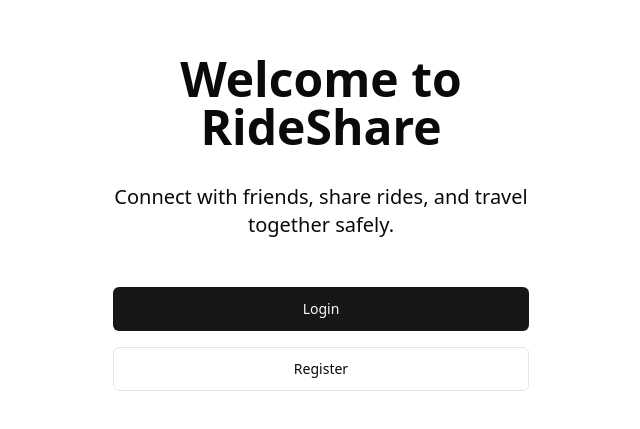
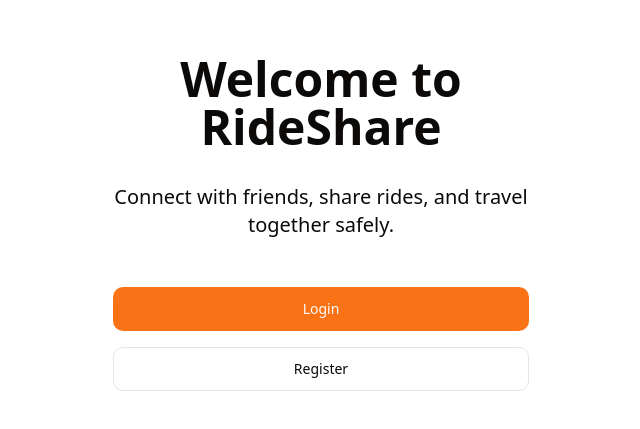
Before and after one commit to FelixRobb/ride-share-app, a Next.js app: page / in a window 1280 px wide. Shown: the part 169-598 px from the top of the page, without its empty margins (319-959 px from the left). Built offline with nearby package versions, Linux system fonts and the light colour scheme.

Commit message:
`Updated code with various changes to Layout component and related files`

```diff
--- a/src/app/globals.css
+++ b/src/app/globals.css
@@ -6,54 +6,57 @@ body {
   font-family: Arial, Helvetica, sans-serif;
 }
 
+
+
 @layer base {
   :root {
     --background: 0 0% 100%;
-    --foreground: 0 0% 3.9%;
+    --foreground: 20 14.3% 4.1%;
     --card: 0 0% 100%;
-    --card-foreground: 0 0% 3.9%;
+    --card-foreground: 20 14.3% 4.1%;
     --popover: 0 0% 100%;
-    --popover-foreground: 0 0% 3.9%;
-    --primary: 0 0% 9%;
-    --primary-foreground: 0 0% 98%;
-    --secondary: 0 0% 96.1%;
-    --secondary-foreground: 0 0% 9%;
-    --muted: 0 0% 96.1%;
-    --muted-foreground: 0 0% 45.1%;
-    --accent: 0 0% 96.1%;
-    --accent-foreground: 0 0% 9%;
+    --popover-foreground: 20 14.3% 4.1%;
+    --primary: 24.6 95% 53.1%;
+    --primary-foreground: 60 9.1% 97.8%;
+    --secondary: 60 4.8% 95.9%;
+    --secondary-foreground: 24 9.8% 10%;
+    --muted: 60 4.8% 95.9%;
+    --muted-foreground: 25 5.3% 44.7%;
+    --accent: 60 4.8% 95.9%;
+    --accent-foreground: 24 9.8% 10%;
     --destructive: 0 84.2% 60.2%;
-    --destructive-foreground: 0 0% 98%;
-    --border: 0 0% 89.8%;
-    --input: 0 0% 89.8%;
-    --ring: 0 0% 3.9%;
+    --destructive-foreground: 60 9.1% 97.8%;
+    --border: 20 5.9% 90%;
+    --input: 20 5.9% 90%;
+    --ring: 24.6 95% 53.1%;
+    --radius: 0.75rem;
     --chart-1: 12 76% 61%;
     --chart-2: 173 58% 39%;
     --chart-3: 197 37% 24%;
     --chart-4: 43 74% 66%;
     --chart-5: 27 87% 67%;
-    --radius: 0.5rem;
   }
+
   .dark {
-    --background: 0 0% 3.9%;
-    --foreground: 0 0% 98%;
-    --card: 0 0% 3.9%;
-    --card-foreground: 0 0% 98%;
-    --popover: 0 0% 3.9%;
-    --popover-foreground: 0 0% 98%;
-    --primary: 0 0% 98%;
-    --primary-foreground: 0 0% 9%;
-    --secondary: 0 0% 14.9%;
-    --secondary-foreground: 0 0% 98%;
-    --muted: 0 0% 14.9%;
-    --muted-foreground: 0 0% 63.9%;
-    --accent: 0 0% 14.9%;
-    --accent-foreground: 0 0% 98%;
-    --destructive: 0 62.8% 30.6%;
-    --destructive-foreground: 0 0% 98%;
-    --border: 0 0% 14.9%;
-    --input: 0 0% 14.9%;
-    --ring: 0 0% 83.1%;
+    --background: 20 14.3% 4.1%;
+    --foreground: 60 9.1% 97.8%;
+    --card: 20 14.3% 4.1%;
+    --card-foreground: 60 9.1% 97.8%;
+    --popover: 20 14.3% 4.1%;
+    --popover-foreground: 60 9.1% 97.8%;
+    --primary: 20.5 90.2% 48.2%;
+    --primary-foreground: 60 9.1% 97.8%;
+    --secondary: 12 6.5% 15.1%;
+    --secondary-foreground: 60 9.1% 97.8%;
+    --muted: 12 6.5% 15.1%;
+    --muted-foreground: 24 5.4% 63.9%;
+    --accent: 12 6.5% 15.1%;
+    --accent-foreground: 60 9.1% 97.8%;
+    --destructive: 0 72.2% 50.6%;
+    --destructive-foreground: 60 9.1% 97.8%;
+    --border: 12 6.5% 15.1%;
+    --input: 12 6.5% 15.1%;
+    --ring: 20.5 90.2% 48.2%;
     --chart-1: 220 70% 50%;
     --chart-2: 160 60% 45%;
     --chart-3: 30 80% 55%;
@@ -61,6 +64,8 @@ body {
     --chart-5: 340 75% 55%;
   }
 }
+
+
 
 @layer base {
   * {
--- a/src/components/Layout.tsx
+++ b/src/components/Layout.tsx
@@ -1,15 +1,15 @@
 import { useState, useCallback, useEffect } from "react";
-import Link from 'next/link'
-import { useRouter } from 'next/navigation'
+import Link from "next/link";
+import { useRouter } from "next/navigation";
 import { Button } from "@/components/ui/button";
 import { Dialog, DialogContent, DialogHeader, DialogTitle, DialogDescription, DialogFooter } from "@/components/ui/dialog";
 import { ScrollArea } from "@/components/ui/scroll-area";
 import { Card, CardContent, CardDescription, CardHeader, CardTitle } from "@/components/ui/card";
-import { Bell, LogOut, Home, Car, Users, Menu, Moon, Sun } from 'lucide-react';
+import { Bell, LogOut, Home, Car, Users, Menu, Moon, Sun } from "lucide-react";
 import { DropdownMenu, DropdownMenuContent, DropdownMenuItem, DropdownMenuLabel, DropdownMenuSeparator, DropdownMenuTrigger } from "@/components/ui/dropdown-menu";
 import { User, Notification } from "../types";
 import { markNotificationsAsRead } from "../utils/api";
-import { useTheme } from "next-themes"
+import { useTheme } from "next-themes";
 import { useToast } from "@/hooks/use-toast";
 
 interface LayoutProps {
@@ -19,16 +19,11 @@ interface LayoutProps {
   logout: () => void;
 }
 
-export default function Layout({
-  children,
-  currentUser,
-  notifications,
-  logout,
-}: LayoutProps) {
+export default function Layout({ children, currentUser, notifications, logout }: LayoutProps) {
   const [isNotificationDialogOpen, setIsNotificationDialogOpen] = useState(false);
   const [isLogoutDialogOpen, setIsLogoutDialogOpen] = useState(false);
-  const router = useRouter()
-  const { theme, setTheme } = useTheme()
+  const router = useRouter();
+  const { theme, setTheme } = useTheme();
   const { toast } = useToast();
 
   const unreadNotificationsCount = notifications.filter((n) => !n.is_read).length;
@@ -37,13 +32,16 @@ export default function Layout({
     setIsNotificationDialogOpen(true);
     const unreadNotifications = notifications.filter((n) => !n.is_read);
     if (unreadNotifications.length > 0) {
-      void markNotificationsAsRead(currentUser!.id, unreadNotifications.map((n) => n.id));
+      void markNotificationsAsRead(
+        currentUser!.id,
+        unreadNotifications.map((n) => n.id)
+      );
     }
   }, [notifications, currentUser]);
 
   const toggleTheme = () => {
-    setTheme(theme === "dark" ? "light" : "dark")
-  }
+    setTheme(theme === "dark" ? "light" : "dark");
+  };
 
   useEffect(() => {
     const handleOnline = () => {
@@ -61,12 +59,12 @@ export default function Layout({
       });
     };
 
-    window.addEventListener('online', handleOnline);
-    window.addEventListener('offline', handleOffline);
+    window.addEventListener("online", handleOnline);
+    window.addEventListener("offline", handleOffline);
 
     return () => {
-      window.removeEventListener('online', handleOnline);
-      window.removeEventListener('offline', handleOffline);
+      window.removeEventListener("online", handleOnline);
+      window.removeEventListener("offline", handleOffline);
     };
   }, [toast]);
 
@@ -85,22 +83,19 @@ export default function Layout({
     <div className="flex flex-col min-h-screen bg-background">
       <header className="bg-background shadow-md border-b border-border">
         <div className="container mx-auto px-4 py-3 flex justify-between items-center">
-          <div className="flex-shrink-0">
-            <Link href="/dashboard" className="text-2xl font-bold text-primary">RideShare</Link>
+          <div className="flex-shrink-0 mr-4">
+            <Link href="/dashboard" className="text-2xl font-bold text-primary">
+              RideShare
+            </Link>
           </div>
 
-          <nav className="hidden md:flex items-center space-x-2 bg-muted rounded-full p-1">
+          <nav className={`hidden md:flex items-center space-x-2 ${theme === "dark" ? "bg-zinc-700" : "bg-zinc-300"} rounded-full p-1`}>
             {[
               { icon: Home, label: "Dashboard", href: "/dashboard" },
               { icon: Car, label: "Create Ride", href: "/create-ride" },
               { icon: Users, label: "Profile", href: "/profile" },
             ].map((item) => (
-              <Button
-                key={item.href}
-                variant="ghost"
-                asChild
-                className="rounded-full px-4 py-2 transition-colors duration-200"
-              >
+              <Button key={item.href} variant="ghost" asChild className="rounded-full px-4 py-2 transition-colors duration-200">
                 <Link href={item.href}>
                   <item.icon className="mr-2 h-4 w-4" /> {item.label}
                 </Link>
@@ -108,19 +103,11 @@ export default function Layout({
             ))}
 
             <Dialog open={isNotificationDialogOpen} onOpenChange={setIsNotificationDialogOpen}>
-              <Button
-                variant="ghost"
-                className="rounded-full px-4 py-2 hover:bg-primary/10 relative"
-                onClick={handleOpenNotificationDialog}
-              >
+              <Button variant="ghost" className="rounded-full px-4 py-2 hover:bg-primary/10 relative" onClick={handleOpenNotificationDialog}>
                 <Bell className="h-4 w-4" />
-                {unreadNotificationsCount > 0 && (
-                  <span className="absolute top-0 right-0 bg-destructive text-destructive-foreground text-xs rounded-full h-4 w-4 flex items-center justify-center">
-                    {unreadNotificationsCount}
-                  </span>
-                )}
+                {unreadNotificationsCount > 0 && <span className="absolute top-0 right-0 bg-destructive text-destructive-foreground text-xs rounded-full h-4 w-4 flex items-center justify-center">{unreadNotificationsCount}</span>}
               </Button>
-              <DialogContent className="sm:max-w-[425px]">
+              <DialogContent className="sm:max-w-[425px] rounded">
                 <DialogHeader>
                   <DialogTitle>Notifications</DialogTitle>
                   <DialogDescription>Your recent notifications</DialogDescription>
@@ -209,12 +196,12 @@ export default function Layout({
         <DialogContent>
           <DialogHeader>
             <DialogTitle>Confirm Logout</DialogTitle>
-            <DialogDescription>
-              Are you sure you want to log out?
-            </DialogDescription>
+            <DialogDescription>Are you sure you want to log out?</DialogDescription>
           </DialogHeader>
           <DialogFooter>
-            <Button variant="outline" onClick={() => setIsLogoutDialogOpen(false)}>Cancel</Button>
+            <Button variant="outline" onClick={() => setIsLogoutDialogOpen(false)}>
+              Cancel
+            </Button>
             <Button onClick={confirmLogout}>Logout</Button>
           </DialogFooter>
         </DialogContent>
--- a/src/components/ui/dropdown-menu.tsx
+++ b/src/components/ui/dropdown-menu.tsx
@@ -162,7 +162,7 @@ const DropdownMenuSeparator = React.forwardRef<
 >(({ className, ...props }, ref) => (
   <DropdownMenuPrimitive.Separator
     ref={ref}
-    className={cn("-mx-1 my-1 h-px bg-muted", className)}
+    className={cn("-mx-1 my-1 h-px bg-muted w-11/12 m-auto", className)}
     {...props}
   />
 ))
```
Also changed, not shown: src/types/index.ts (+4 -4 lines).
